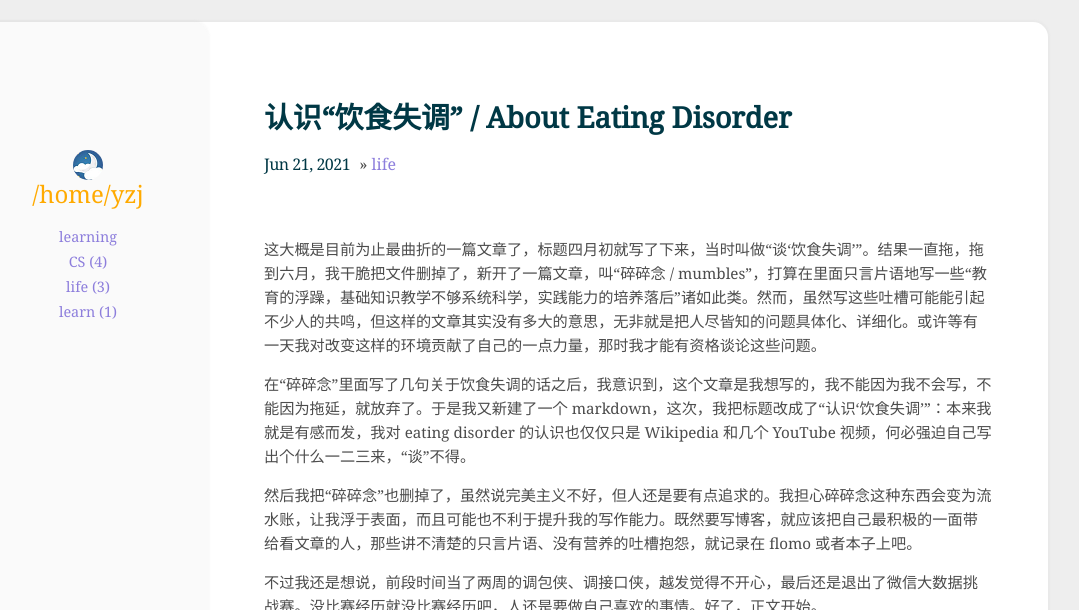
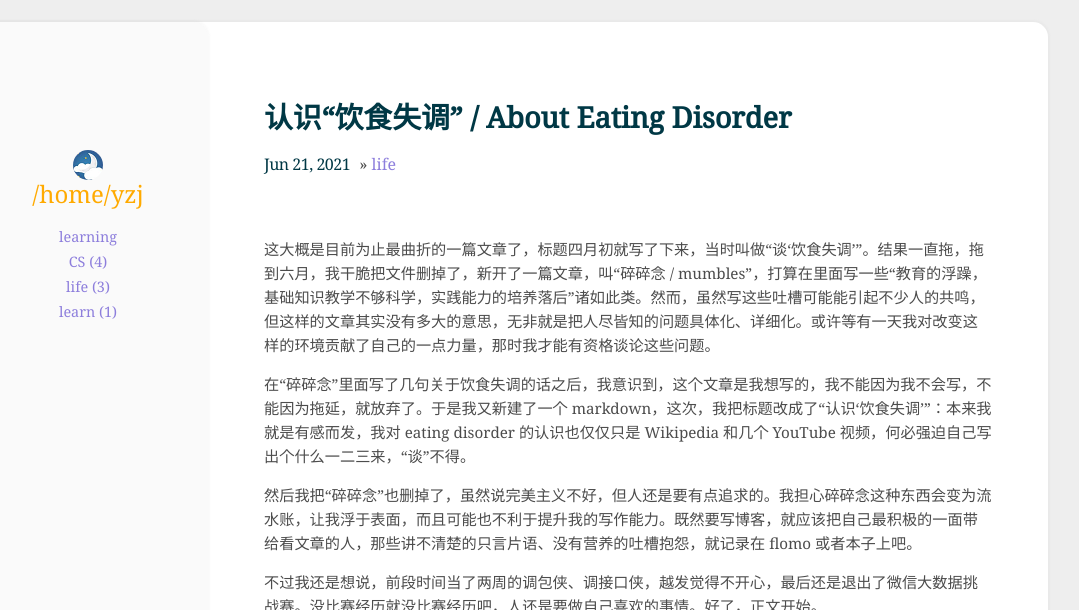
Before and after one commit to wine99/wine99.github.io, a Jekyll site: the page built from _posts/2021-06-21-eating-disorder.md, in a window 1280 px wide and 900 px high, cut to the strip 0-610 px from the top of the window. Shown: the whole strip, without its empty margins (132-1211 px from the left). Built offline with Jekyll 4.4.1, drawn with Linux system fonts in a browser that asks for light colours.

Commit message:
update post: eating disorder

```diff
--- a/_posts/2021-06-21-eating-disorder.md
+++ b/_posts/2021-06-21-eating-disorder.md
@@ -4,7 +4,7 @@ categories: [life]
 comment: false
 ---
 
-这大概是目前为止最曲折的一篇文章了，标题四月初就写了下来，当时叫做“谈‘饮食失调’”。结果一直拖，拖到六月，我干脆把文件删掉了，新开了一篇文章，叫“碎碎念 / mumbles”，打算在里面只言片语地写一些“教育的浮躁，基础知识教学不够系统科学，实践能力的培养落后”诸如此类。然而，虽然写这些吐槽可能能引起不少人的共鸣，但这样的文章其实没有多大的意思，无非就是把人尽皆知的问题具体化、详细化。或许等有一天我对改变这样的环境贡献了自己的一点力量，那时我才能有资格谈论这些问题。
+这大概是目前为止最曲折的一篇文章了，标题四月初就写了下来，当时叫做“谈‘饮食失调’”。结果一直拖，拖到六月，我干脆把文件删掉了，新开了一篇文章，叫“碎碎念 / mumbles”，打算在里面写一些“教育的浮躁，基础知识教学不够科学，实践能力的培养落后”诸如此类。然而，虽然写这些吐槽可能能引起不少人的共鸣，但这样的文章其实没有多大的意思，无非就是把人尽皆知的问题具体化、详细化。或许等有一天我对改变这样的环境贡献了自己的一点力量，那时我才能有资格谈论这些问题。
 
 在“碎碎念”里面写了几句关于饮食失调的话之后，我意识到，这个文章是我想写的，我不能因为我不会写，不能因为拖延，就放弃了。于是我又新建了一个 markdown，这次，我把标题改成了“认识‘饮食失调’”：本来我就是有感而发，我对 eating disorder 的认识也仅仅只是 Wikipedia 和几个 YouTube 视频，何必强迫自己写出个什么一二三来，“谈”不得。
 
```
